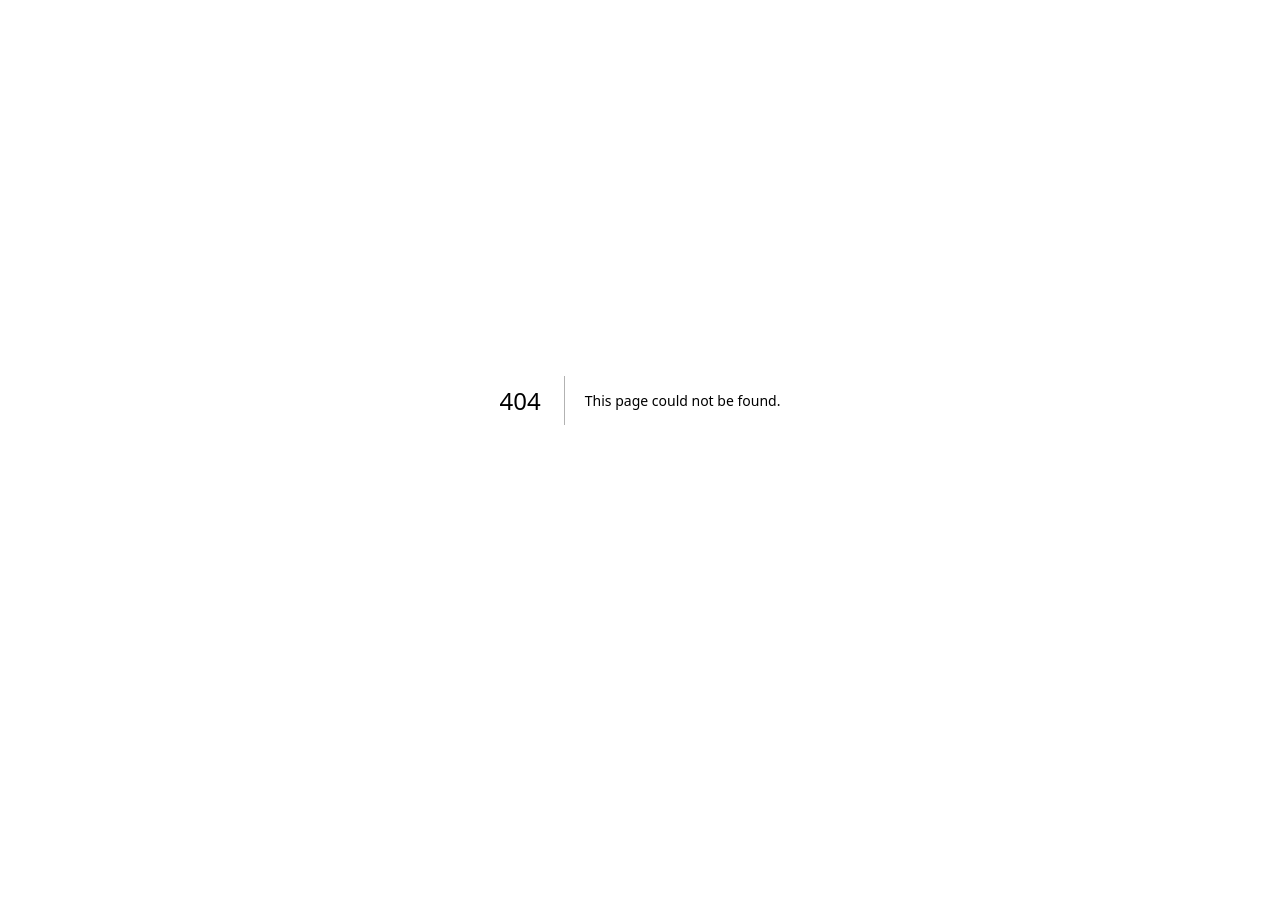
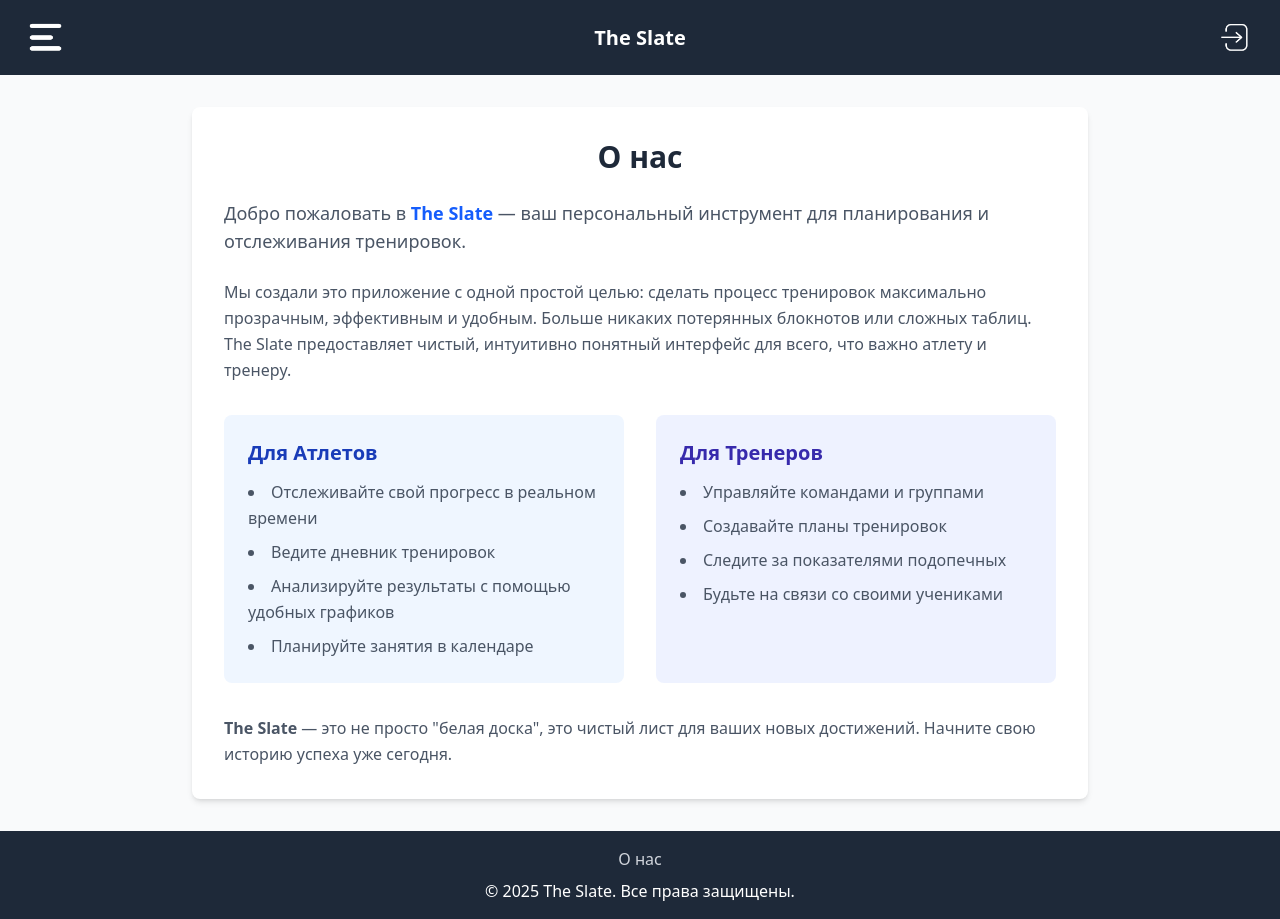
Before and after one commit to ArtofWASD/white_board, a Next.js app in the folder frontend/: page /about in a window 1280 px wide. Before the commit this address had no page. Before the commit the page ends 800 px from the top, so only its background shows below. Built offline with nearby package versions, Linux system fonts and the light colour scheme.

Commit message:
feat: О нас

```diff
--- /dev/null
+++ b/frontend/src/app/about/page.tsx
@@ -0,0 +1,60 @@
+'use client';
+
+import React from 'react';
+import Header from '../../components/layout/Header';
+import Footer from '../../components/layout/Footer';
+
+export default function AboutPage() {
+  return (
+    <div className="min-h-screen flex flex-col bg-gray-50">
+      <Header
+        onLeftMenuClick={() => {}}
+        onRightMenuClick={() => {}}
+      />
+
+      <main className="flex-grow container mx-auto px-4 py-8">
+        <div className="max-w-4xl mx-auto bg-white rounded-lg shadow-md p-8">
+          <h1 className="text-3xl font-bold text-gray-800 mb-6 text-center">О нас</h1>
+
+          <div className="space-y-6 text-gray-600 leading-relaxed">
+            <p className="text-lg">
+              Добро пожаловать в <span className="font-semibold text-blue-600">The Slate</span> — ваш персональный инструмент для планирования и отслеживания тренировок.
+            </p>
+
+            <p>
+              Мы создали это приложение с одной простой целью: сделать процесс тренировок максимально прозрачным, эффективным и удобным. Больше никаких потерянных блокнотов или сложных таблиц. The Slate предоставляет чистый, интуитивно понятный интерфейс для всего, что важно атлету и тренеру.
+            </p>
+
+            <div className="grid md:grid-cols-2 gap-8 my-8">
+              <div className="bg-blue-50 p-6 rounded-lg">
+                <h3 className="text-xl font-semibold text-blue-800 mb-3">Для Атлетов</h3>
+                <ul className="list-disc list-inside space-y-2">
+                  <li>Отслеживайте свой прогресс в реальном времени</li>
+                  <li>Ведите дневник тренировок</li>
+                  <li>Анализируйте результаты с помощью удобных графиков</li>
+                  <li>Планируйте занятия в календаре</li>
+                </ul>
+              </div>
+
+              <div className="bg-indigo-50 p-6 rounded-lg">
+                <h3 className="text-xl font-semibold text-indigo-800 mb-3">Для Тренеров</h3>
+                <ul className="list-disc list-inside space-y-2">
+                  <li>Управляйте командами и группами</li>
+                  <li>Создавайте планы тренировок</li>
+                  <li>Следите за показателями подопечных</li>
+                  <li>Будьте на связи со своими учениками</li>
+                </ul>
+              </div>
+            </div>
+
+            <p>
+              <span className="font-semibold">The Slate</span> — это не просто "белая доска", это чистый лист для ваших новых достижений. Начните свою историю успеха уже сегодня.
+            </p>
+          </div>
+        </div>
+      </main>
+
+      <Footer />
+    </div>
+  );
+}
--- a/frontend/src/app/layout.tsx
+++ b/frontend/src/app/layout.tsx
@@ -13,8 +13,8 @@ const geistMono = Geist_Mono({
 });
 
 export const metadata: Metadata = {
-  title: "My White Board",
-  description: "Чистое приложение доски",
+  title: "The Slate",
+  description: "Чистое приложение для ваших тренировок",
 };
 
 export default function RootLayout({
--- a/frontend/src/app/page.tsx
+++ b/frontend/src/app/page.tsx
@@ -3,6 +3,7 @@
 import React, { useState } from 'react';
 import Link from 'next/link';
 import Image from 'next/image';
+import Footer from '../components/layout/Footer';
 
 export default function Home() {
   const [hoveredSection, setHoveredSection] = useState<'blog' | 'calendar' | null>(null);
@@ -79,6 +80,7 @@ export default function Home() {
           </div>
         </Link>
       </main>
+      <Footer />
     </div>
   );
 }
--- a/frontend/src/components/layout/Footer.tsx
+++ b/frontend/src/components/layout/Footer.tsx
@@ -3,7 +3,12 @@ import React from 'react';
 const Footer: React.FC = () => {
   return (
     <footer className="bg-gray-800 text-white p-4 text-center">
-      <p>&copy; {new Date().getFullYear()} My White Board. Все права защищены.</p>
+      <div className="flex flex-col items-center justify-center space-y-2">
+        <a href="/about" className="text-gray-300 hover:text-white transition-colors">
+          О нас
+        </a>
+        <p>&copy; {new Date().getFullYear()} The Slate. Все права защищены.</p>
+      </div>
     </footer>
   );
 };
--- a/frontend/src/components/layout/Header.tsx
+++ b/frontend/src/components/layout/Header.tsx
@@ -116,7 +116,7 @@ const Header: React.FC<HeaderProps> = ({ onLeftMenuClick, onRightMenuClick, navI
               className="text-lg sm:text-xl font-bold cursor-pointer hover:text-gray-300 transition-colors"
               onClick={handleTitleClick}
             >
-              My White Board
+              The Slate
             </h1>
           )
         )}
```
